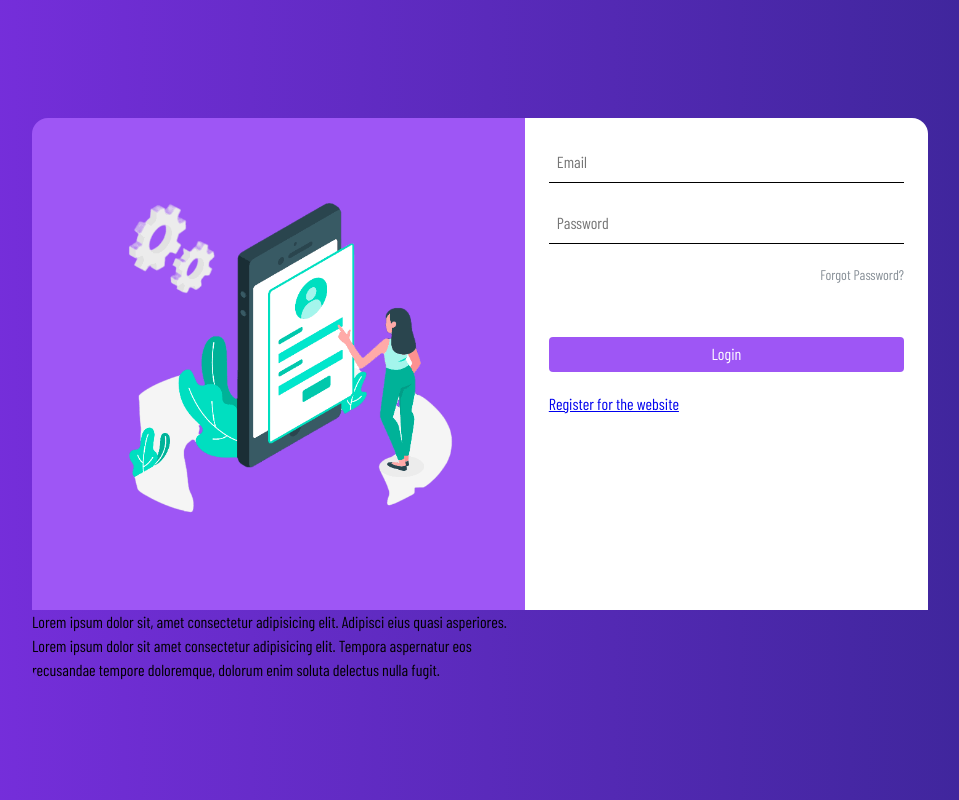
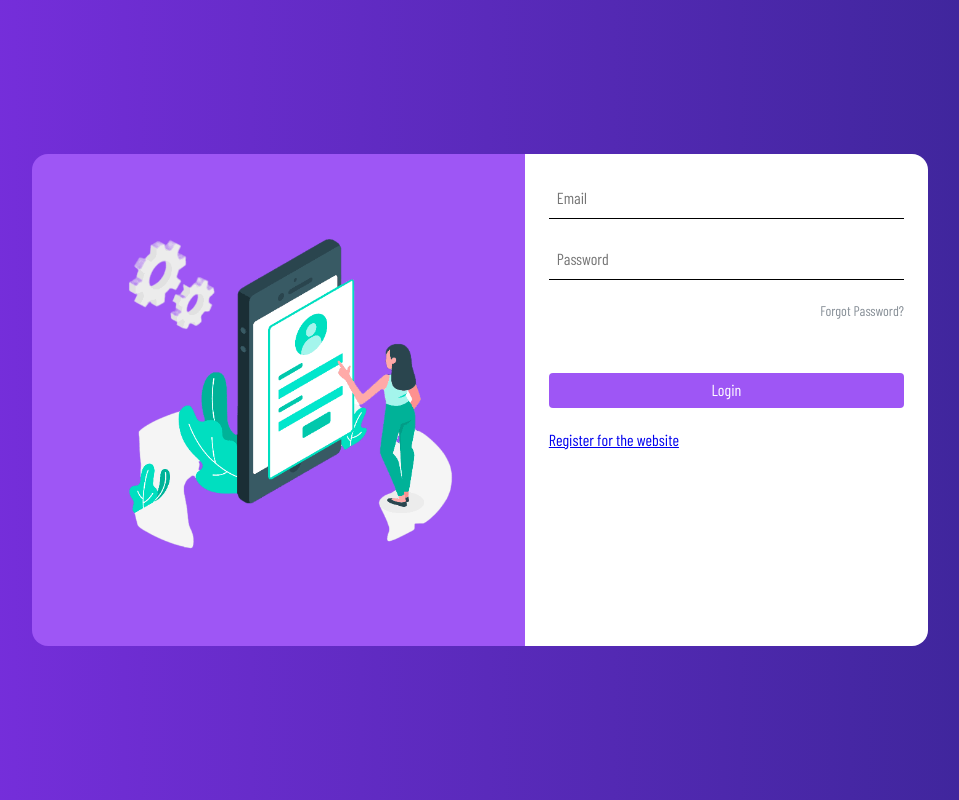
Before and after one commit to krutagna10/login-page, a React (Vite) app: page / in a window 1280 px wide. Shown: the whole page, without its empty margins (160-1119 px from the left). Built offline with nearby package versions, Linux system fonts and the light colour scheme.

Commit message:
text removed

```diff
--- a/src/pages/Home/Home.jsx
+++ b/src/pages/Home/Home.jsx
@@ -13,10 +13,6 @@ function Home() {
         <div className="form-wrapper">
           <LoginForm />
         </div>
-        Lorem ipsum dolor sit, amet consectetur adipisicing elit. Adipisci eius
-        quasi asperiores. Lorem ipsum dolor sit amet consectetur adipisicing
-        elit. Tempora aspernatur eos recusandae tempore doloremque, dolorum enim
-        soluta delectus nulla fugit.
       </div>
     </Layout>
   );
```
